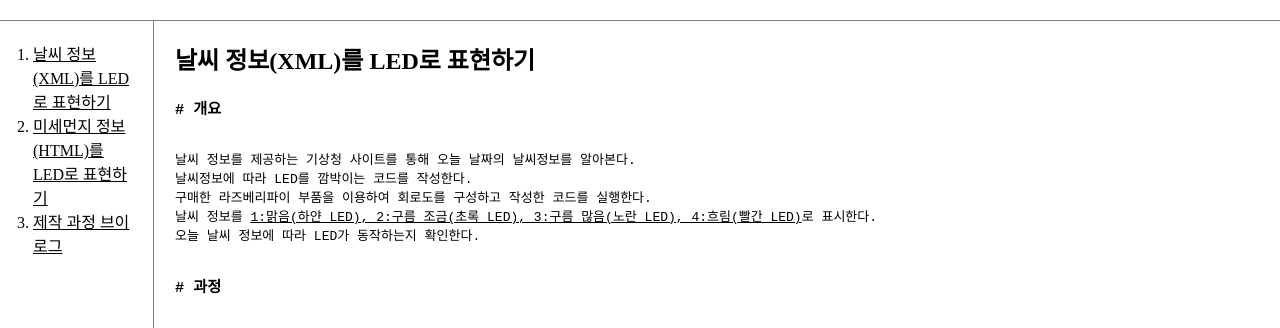
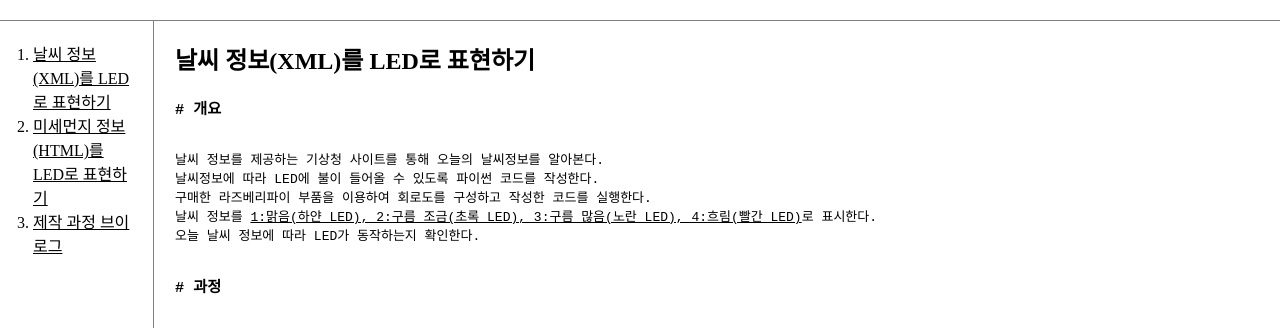
Before and after one commit to Magician-Park/SW_Convergence-Web, a plain HTML site: page 1.html in a window 1280 px wide. Shown: the part 85-413 px from the top of the page. Drawn offline with Linux system fonts and the light colour scheme; a script that the page names is missing.

Commit message:
Update 1.html
Final commit

```diff
--- a/1.html
+++ b/1.html
@@ -27,8 +27,8 @@
       <p>
       <pre>
 <h3># 개요</h3>
-날씨 정보를 제공하는 기상청 사이트를 통해 오늘 날짜의 날씨정보를 알아본다.
-날씨정보에 따라 LED를 깜박이는 코드를 작성한다.
+날씨 정보를 제공하는 기상청 사이트를 통해 오늘의 날씨정보를 알아본다.
+날씨정보에 따라 LED에 불이 들어올 수 있도록 파이썬 코드를 작성한다.
 구매한 라즈베리파이 부품을 이용하여 회로도를 구성하고 작성한 코드를 실행한다.
 날씨 정보를 <u>1:맑음(하얀 LED), 2:구름 조금(초록 LED), 3:구름 많음(노란 LED), 4:흐림(빨간 LED)</u>로 표시한다.
 오늘 날씨 정보에 따라 LED가 동작하는지 확인한다.
```
